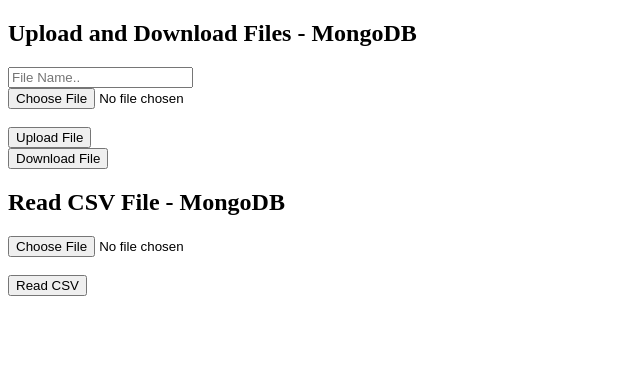
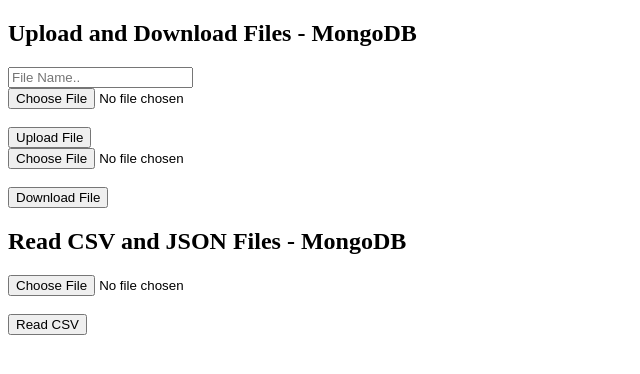
Before and after one commit to aditya710/JobPortal-MongoDB-, a website: page index.html in a window 1280 px wide. Shown: the whole page, without its empty margins (0-640 px from the left). Drawn offline with Linux system fonts and the light colour scheme.

Commit message:
nodemodules

```diff
--- a/index.html
+++ b/index.html
@@ -17,10 +17,12 @@
     </form>
 
     <form action="/download" method="GET">
+      <input type="file" name="downloadFile" /> <br />
+      <br />
       <input type="submit" value="Download File" />
     </form>
 
-    <h2>Read CSV File - MongoDB</h2>
+    <h2>Read CSV and JSON Files - MongoDB</h2>
     <form action="/read" method="POST" enctype="multipart/form-data">
       <input type="file" name="readFile" /> <br />
       <br />
```
